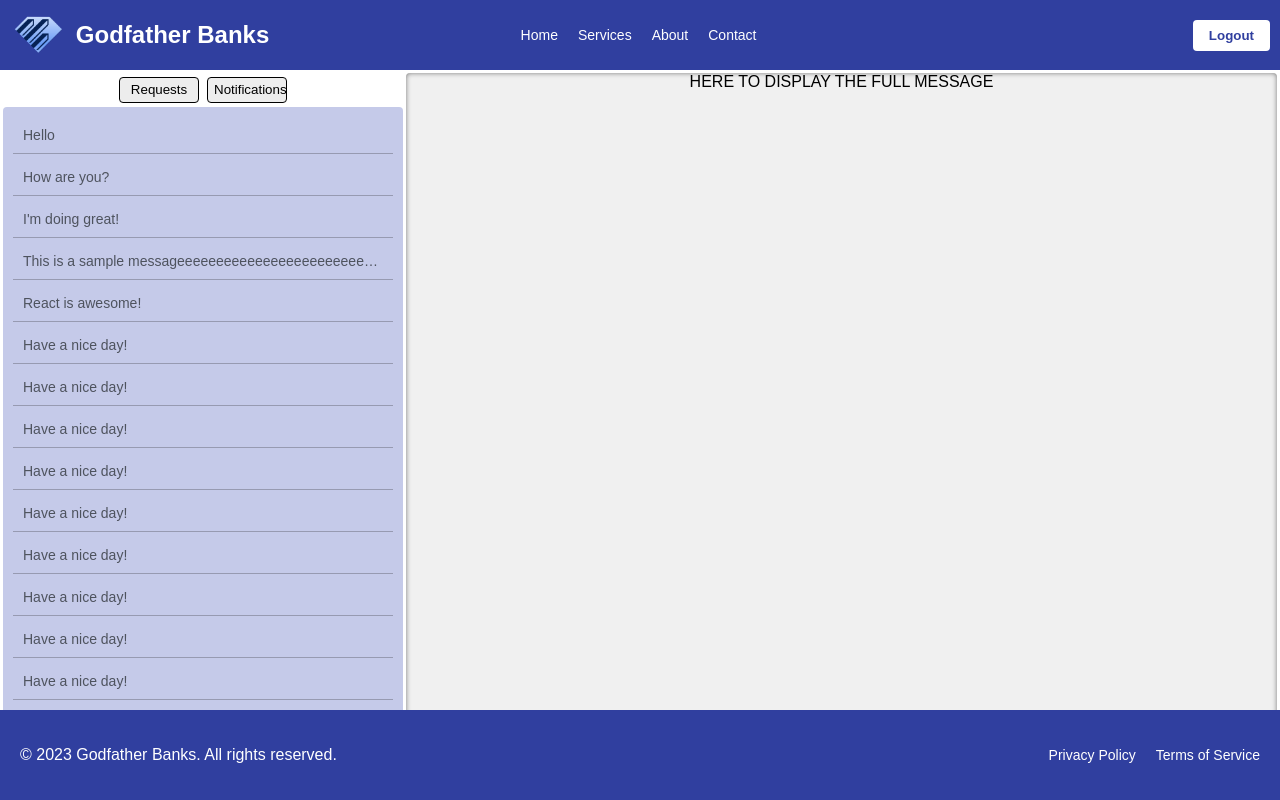
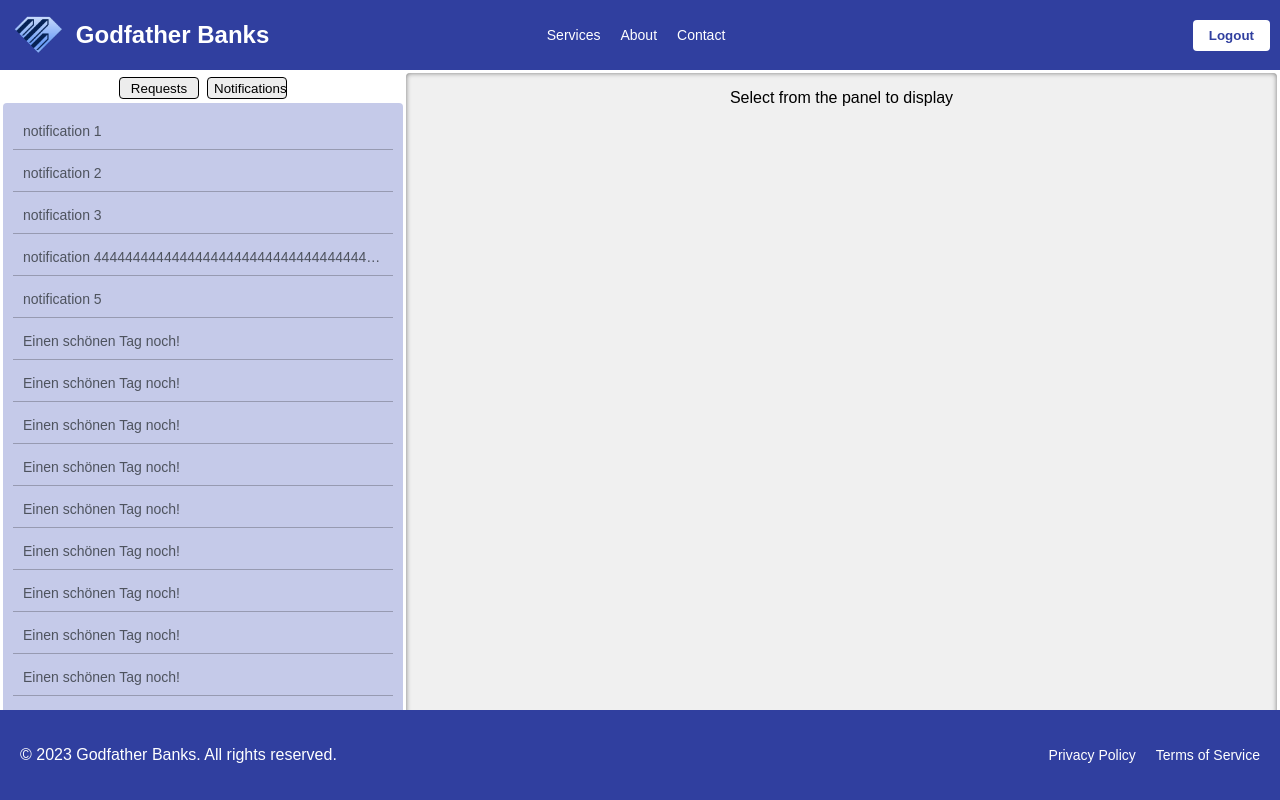
Before and after one commit to software-engineering-2023/Wallahy-Ha2felholko, a React (Create React App) app in the folder godfather-banks/: page /Banker in a window 1280 px wide. Built offline with nearby package versions, Linux system fonts and the light colour scheme.

Commit message:
made some changes in banker page

```diff
--- a/godfather-banks/src/Banker.css
+++ b/godfather-banks/src/Banker.css
@@ -20,11 +20,14 @@ body {
   .logo h1 {
     font-size: 24px;
     margin: 0;
+    text-overflow: ellipsis;
+    white-space: nowrap;
+    overflow: hidden;
   }
 
   .navigation ul {
     padding-inline-start: 0px;
-    margin-right: 155px;
+    margin-right: 160px;
     list-style: none;
     display: flex;
     align-items: center;
@@ -60,10 +63,6 @@ body {
     cursor: pointer;
   }
 
-  .body-n-footer {
-    flex-grow: 1; /* Allow the body to grow and fill the remaining space */
-  }
-
   .body {
     margin: 3px;
     display: flex;
@@ -86,10 +85,12 @@ body {
 
   .button-group button:first-child {
     margin-right: 4px;
+    cursor: pointer;
   }
 
   .button-group button:last-child {
     margin-left: 4px;
+    cursor: pointer;
   }
 
   button{
@@ -123,7 +124,8 @@ body {
     border-radius: 4px;
   }
 
-  .Requests {
+  .Requests,
+  .Notifications {
     padding: 10px;
     color:#4e535e;
     margin-bottom: 5px;
@@ -133,15 +135,36 @@ body {
     white-space: nowrap;
     overflow: hidden;
     text-overflow: ellipsis;
+    cursor: pointer;
   }
 
   .RemainingRectangle {
-    text-align: center;
     width: 1040px;
     margin-left: 3px;
     background-color: #f0f0f0;
     box-shadow: inset 0 0 5px rgba(0, 0, 0, 0.5);
     border-radius: 4px;
+  }
+
+  .SelectedRequest h2{
+    text-align: left;
+    margin-left: 5px;
+  }
+
+  .SelectedRequest p1{
+    font-size: 14px;
+    text-align: left;
+    margin-left: 5px;
+  }
+
+  .RemainingRectangle h6{
+    text-align: right;
+    margin-right: 10px;
+    margin-bottom: 10px;
+  }
+
+  .RemainingRectangle p{
+    text-align: center;
   }
 
   .footer {
--- a/godfather-banks/src/Banker.js
+++ b/godfather-banks/src/Banker.js
@@ -4,16 +4,28 @@ import React, { useState } from 'react';
 
 function Banker() {
   const [selectedButton, setSelectedButton] = useState(null);
+  const [selectedRequest, setSelectedRequest] = useState(null);
+  const [selectedNotif, setSelectedNotif] = useState(null);
 
   const handleButtonClick = (button) => {
       setSelectedButton(button);
+      setSelectedRequest(null);
   };
-    const messages = [
-      "Hello",
-      "How are you?",
-      "I'm doing great!",
-      "This is a sample messageeeeeeeeeeeeeeeeeeeeeeeeeeeeeeeeeeeeeeeeeee KALAM KETEEERRRRR",
-      "React is awesome!",
+
+  const handleClick = (requests) => {
+    setSelectedRequest(requests);
+  };
+
+  const handleClick2 = (notifications) => {
+    setSelectedNotif(notifications);
+  };
+
+    const requests = [
+      "Request 1",
+      "Request 2",
+      "Request 3",
+      "Request 44444444444444444444444444444444444444444444444444 with some extra text to overflow",
+      "Request 5",
       "Have a nice day!",
       "Have a nice day!",
       "Have a nice day!",
@@ -33,9 +45,34 @@ function Banker() {
       "Have a nice day!",
     ];
 
-    const handleClick = (message) => {
-      console.log(`Clicked message: ${message}`);
-    };
+    const notifications = [
+      "notification 1",
+      "notification 2",
+      "notification 3",
+      "notification 44444444444444444444444444444444444444444444444444 i see u switched :)",
+      "notification 5",
+      "Einen schönen Tag noch!",
+      "Einen schönen Tag noch!",
+      "Einen schönen Tag noch!",
+      "Einen schönen Tag noch!",
+      "Einen schönen Tag noch!",
+      "Einen schönen Tag noch!",
+      "Einen schönen Tag noch!",
+      "Einen schönen Tag noch!",
+      "Einen schönen Tag noch!",
+      "Einen schönen Tag noch!",
+      "Einen schönen Tag noch!",
+      "Einen schönen Tag noch!",
+      "Einen schönen Tag noch!",
+      "Einen schönen Tag noch!",
+      "Einen schönen Tag noch!",
+      "Einen schönen Tag noch!",
+      "Einen schönen Tag noch!",
+      "Einen schönen Tag noch!",
+      "Einen schönen Tag noch!",
+      "Einen schönen Tag noch!",
+      "Einen schönen Tag noch!",
+    ];
 
     return (
       <div className="Banker">
@@ -47,7 +84,6 @@ function Banker() {
             </div>
             <div className="control">
               <ul>
-                <li><a href="/" className="active">Home</a></li>
                 <li><a href="/services">Services</a></li>
               <li><a href="/about">About</a></li>
                 <li><a href="/contact">Contact</a></li>
@@ -58,7 +94,6 @@ function Banker() {
             </div>
           </nav>
         </header>
-        <div className="body-n-footer">
         <div className="body">
           <div className="List">
           <div className="button-group">
@@ -76,19 +111,40 @@ function Banker() {
           </button>
           </div>
             <div className="RequestList">
-              {messages.map((message, index) => (
+              {selectedButton === 'button1' ? (
+              requests.map((requests, index) => (
                 <a
                   key={index}
                   className="Requests"
-                  onClick={() => handleClick(message)}
+                  onClick={() => handleClick(requests)}
                 >
-                  {message}
+                  {requests}
                 </a>
-              ))}
+              ))
+            ) : (
+              notifications.map((notification, index) => (
+                <a
+                  key={index}
+                  className="Notifications"
+                  onClick={() => handleClick2(notification)}
+                >
+                  {notification}
+                </a>
+            )))
+              }
             </div>
+
           </div>
         <div className="RemainingRectangle">
-          HERE TO DISPLAY THE FULL MESSAGE
+        {selectedRequest ? (
+              <div className="SelectedRequest">
+                <h2>Request from *ADD USERNAME HERE*:</h2>
+                <p1>{selectedRequest}</p1>
+                <h6>*ADD TIME SENT HERE*</h6>
+              </div>
+            ) : (
+              <p>Select from the panel to display</p>
+            )}
         </div>
       </div>
         <footer className="footer">
@@ -100,7 +156,6 @@ function Banker() {
             </ul>
           </div>
         </footer>
-        </div>
       </div>
     );
 }
```
